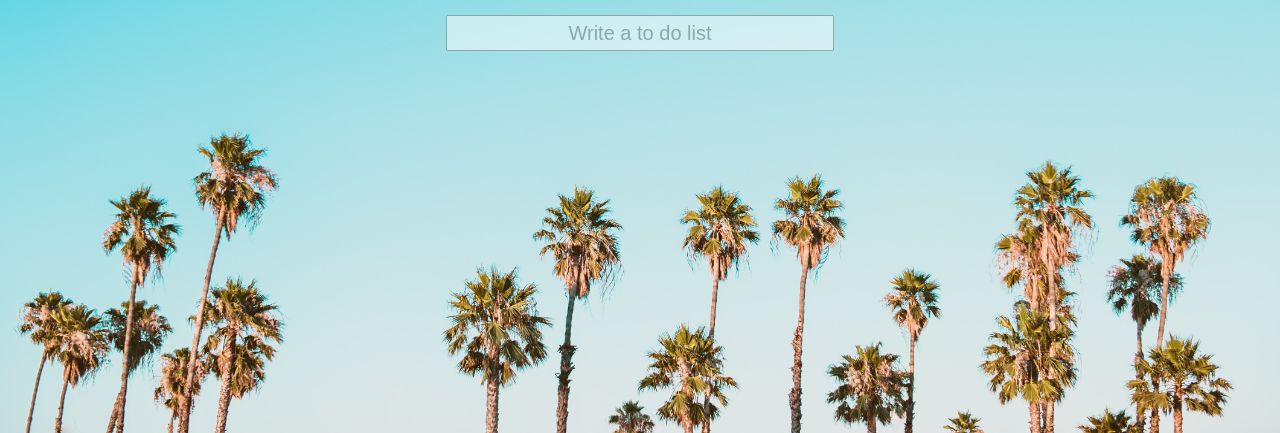
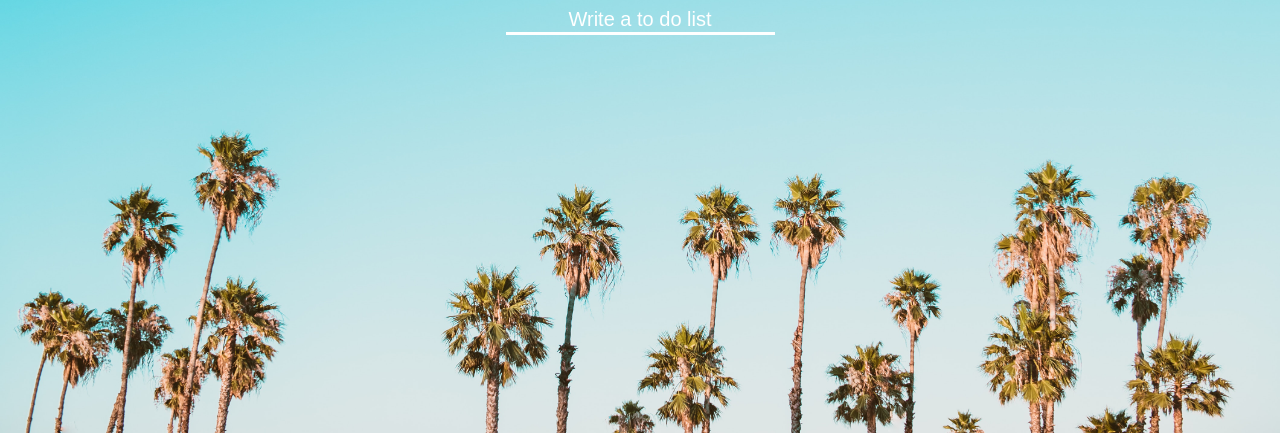
Before and after one commit to Hannah0124/Momentum-Chrome, a plain HTML site: page index.html in a window 1280 px wide. Shown: the part 367-800 px from the top of the page. Drawn offline with Linux system fonts and the light colour scheme.

Commit message:
Input Stype & Readme Update

```diff
--- a/index.css
+++ b/index.css
@@ -1,8 +1,5 @@
 body {
   background-color: #2c3e50;
-}
-
-body {
   color: white;
 }
 
@@ -67,10 +64,17 @@ li {
 .input-name,
 .input-toDoList {
   font-size: 20px;
-  width: 30%;
-  height: 30px;
   text-align: center;
-  opacity: 0.5;
+  border: 0;
+  outline: 0;
+  border-bottom: 3px solid white;
+  background-color: transparent;
+  color: white;
+}
+
+::placeholder { /* Chrome, Firefox, Opera, Safari 10.1+ */
+  color: white;
+  opacity: 1; /* Firefox */
 }
 
 h1 {
```
Also changed, not shown: 1 other file.
